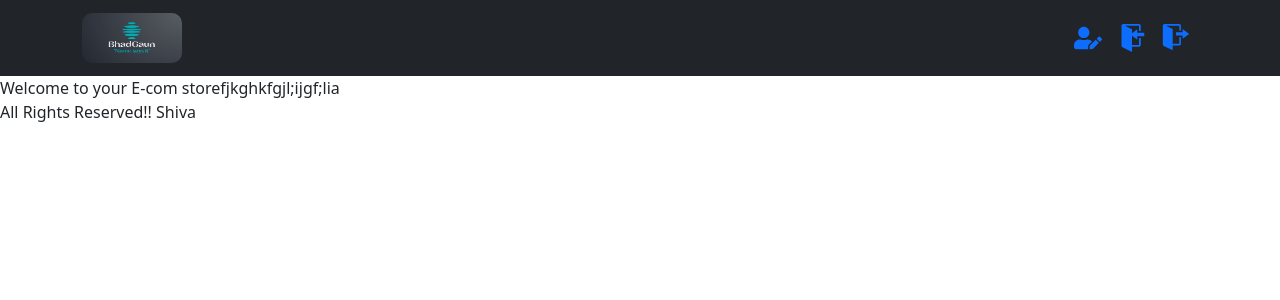
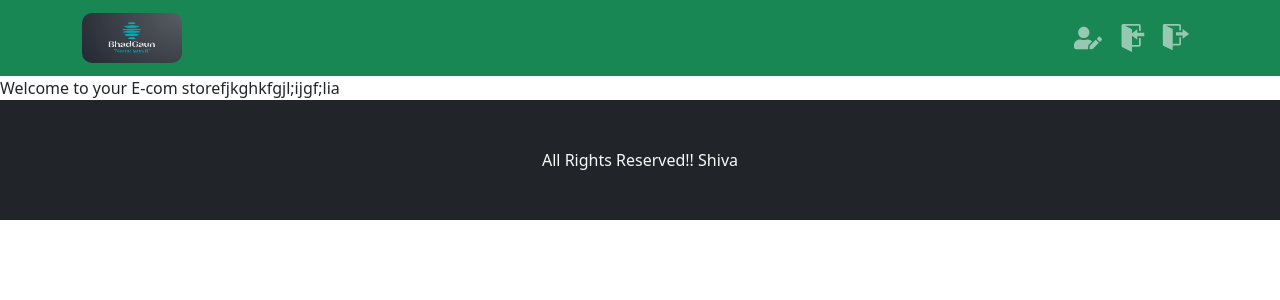
Before and after one commit to theskdhakal/e-commerce, a React (Create React App) app: page / in a window 1280 px wide. Shown: the top 300 px of the page. Built offline with nearby package versions, Linux system fonts and the light colour scheme; no server answers.

Commit message:
header and footer added

```diff
--- a/src/components/layout/Footer.js
+++ b/src/components/layout/Footer.js
@@ -1,5 +1,9 @@
 import React from "react";
 
 export const Footer = () => {
-  return <div>All Rights Reserved!! Shiva</div>;
+  return (
+    <div className="bg-dark p-5 text-light text-center">
+      All Rights Reserved!! Shiva
+    </div>
+  );
 };
--- a/src/components/layout/Header.js
+++ b/src/components/layout/Header.js
@@ -9,7 +9,7 @@ import logo from "../../assets/image/logo.JPG";
 
 export const Header = () => {
   return (
-    <Navbar bg="dark" variant="daek" expand="md">
+    <Navbar bg="success" variant="dark" expand="lg">
       <Container>
         <Navbar.Brand>
           <Link to="/">
@@ -19,21 +19,15 @@ export const Header = () => {
         <Navbar.Toggle aria-controls="basic-navbar-nav" />
         <Navbar.Collapse id="basic-navbar-nav">
           <Nav className="ms-auto">
-            <Nav.Link>
-              <Link to="/registration">
+            <Link to="/registration" className="nav-link">
               <FaUserEdit className="fs-3" />
             </Link>
-            </Nav.Link>
-            <Nav.Link>
-              <Link to="/login">
+            <Link to="/login" className="nav-link">
               <GoSignIn className="fs-3" />
             </Link>
-            </Nav.Link>
-            <Nav.Link>
-              <Link to="/logout">
+            <Link to="/logout" className="nav-link">
               <GoSignOut className="fs-3" />
             </Link>
-            </Nav.Link>
           </Nav>
         </Navbar.Collapse>
       </Container>
```
Lines whose indentation alone changed are shown as unchanged.
